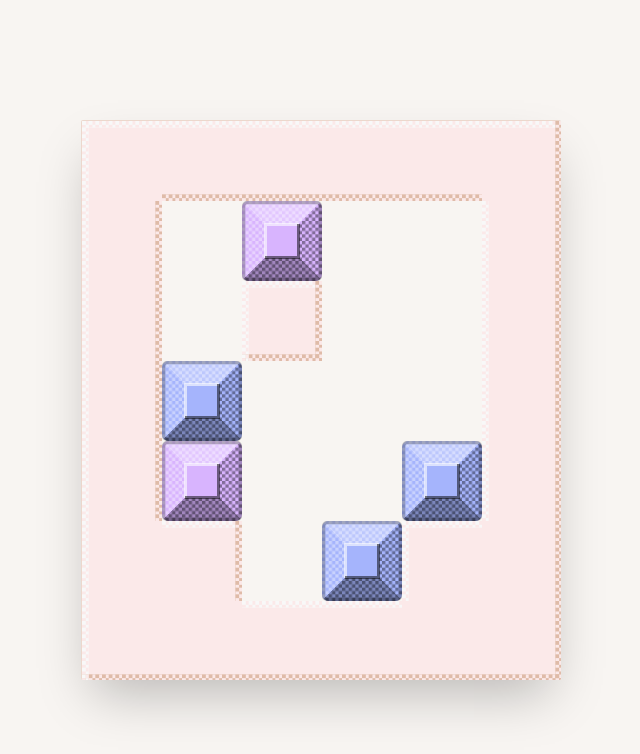
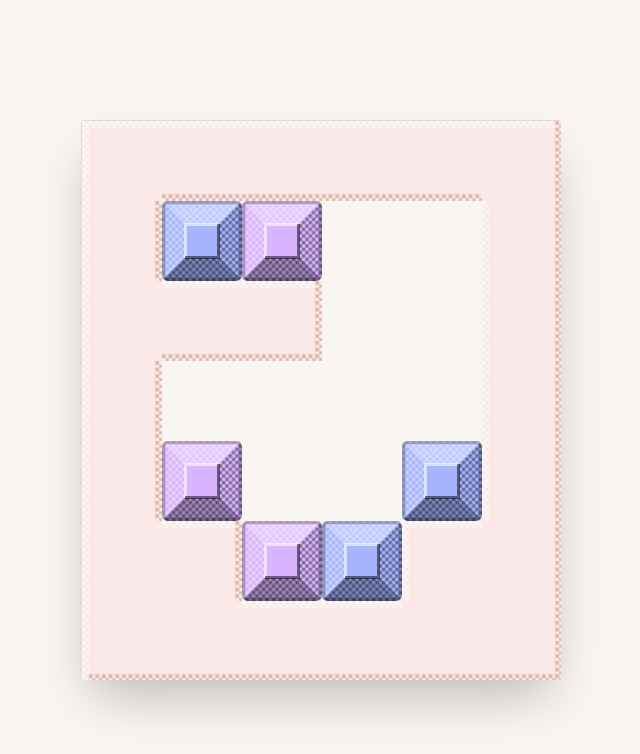
Before and after one commit to exoup/react-vexed, a React (Vite) app: page / in a window 1280 px wide. Shown: the top 754 px of the page, without its empty margins (319-959 px from the left). Built offline with nearby package versions, Linux system fonts and the light colour scheme.

Commit message:
Operation guard

```diff
--- a/src/components/Game/Board.tsx
+++ b/src/components/Game/Board.tsx
@@ -18,10 +18,10 @@ import {
 const levelMap = [
     [1, 1, 1, 1, 1, 1],
     [1, 7, 8, 0, 0, 1],
-    [1, 0, 1, 0, 0, 1],
+    [1, 1, 1, 0, 0, 1],
     [1, 0, 0, 0, 0, 1],
     [1, 8, 0, 0, 7, 1],
-    [1, 1, 0, 7, 1, 1],
+    [1, 1, 8, 7, 1, 1],
     [1, 1, 1, 1, 1, 1],
 ];
 
@@ -42,6 +42,10 @@ function BoardContent() {
         clearingGemIds,
         startClearing,
     } = useGemState();
+    const isInteractionLocked =
+        slidingGemIds.size > 0
+        || fallingGemIds.size > 0
+        || clearingGemIds.size > 0;
 
     const moveGem = (gemId: string, direction: BoardDirection) => {
         setBoardState((currentBoardState) => {
@@ -108,6 +112,7 @@ function BoardContent() {
                     canMoveRight={row[x + 1] === 0}
                     color={gemColorsById[cell]}
                     id={cell}
+                    isInteractionLocked={isInteractionLocked}
                     key={cell}
                     onMove={moveGem}
                     x={x}
--- a/src/components/Game/GemBlock.tsx
+++ b/src/components/Game/GemBlock.tsx
@@ -12,6 +12,7 @@ export type GemBlockProps = {
   id: string;
   color?: string;
   size?: number | string;
+  isInteractionLocked?: boolean;
   canMoveLeft?: boolean;
   canMoveRight?: boolean;
   onMove?: (id: string, direction: MoveDirection) => void;
@@ -23,6 +24,7 @@ export const GemBlock: React.FC<GemBlockProps> = ({
   id,
   color,
   size = blockSize,
+  isInteractionLocked = false,
   canMoveLeft = true,
   canMoveRight = true,
   onMove,
@@ -74,6 +76,8 @@ export const GemBlock: React.FC<GemBlockProps> = ({
   };
 
   const handlePointerDown = (e: PointerEvent<HTMLDivElement>) => {
+    if (isInteractionLocked) return;
+
     setIsDragging(true);
     activeRef.current = true;
 
@@ -118,6 +122,7 @@ export const GemBlock: React.FC<GemBlockProps> = ({
   };
 
   const handlePointerMove = (e: PointerEvent<HTMLDivElement>) => {
+    if (isInteractionLocked) return;
     if (!isDragging || !activeRef.current) return;
 
     const dx = e.clientX - elementPos.current.x;
@@ -167,10 +172,11 @@ export const GemBlock: React.FC<GemBlockProps> = ({
         height: blockSize
       }}
       className={cn(
-        "absolute cursor-pointer touch-none transition-transform",
+        "absolute cursor-grab active:cursor-grabbing touch-none transition-transform",
         isSliding ? "duration-270 ease-in-out" : "duration-200 ease-[cubic-bezier(0.22,1,0.36,1)]",
         activeRef.current ? "z-20" : "z-10",
-        isClearing && "pointer-events-none",
+        (isClearing || isInteractionLocked) && "pointer-events-none",
+        isInteractionLocked && "cursor-default",
       )}
       onPointerDown={handlePointerDown}
       onPointerMove={handlePointerMove}
```
